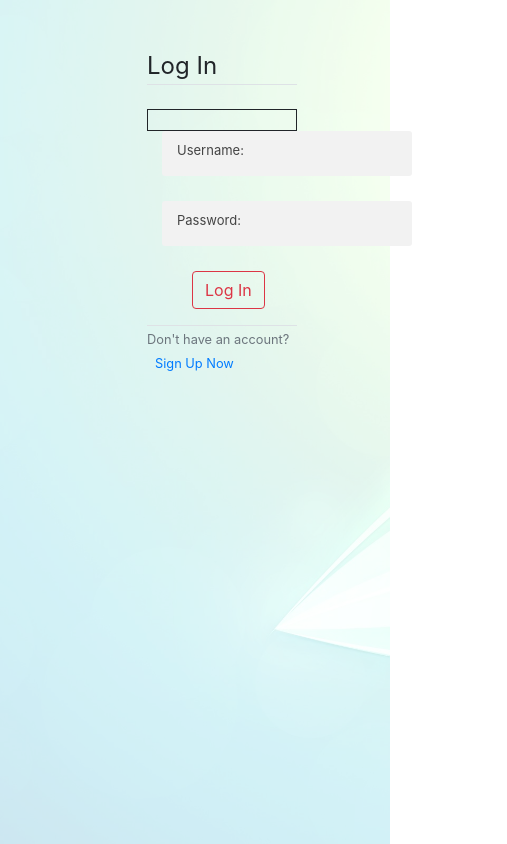
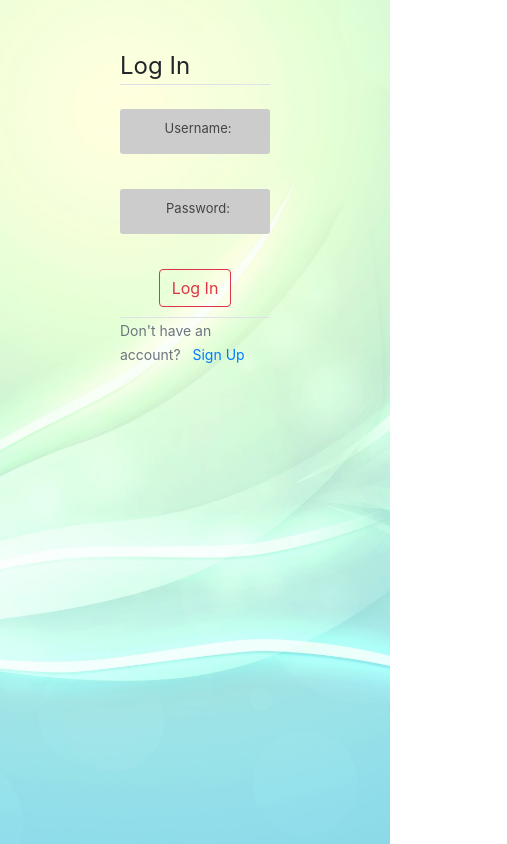
Before and after one commit to Kerman07/to-do-app, a React (Create React App) app in the folder frontend/: page / in a window 390 px wide. Shown: the whole page, 507 px wide, since content can reach past the window. Built offline with nearby package versions, Linux system fonts and the light colour scheme; no server answers.

Commit message:
notifications working, made login and register page responsive

```diff
--- a/frontend/public/index.html
+++ b/frontend/public/index.html
@@ -10,7 +10,7 @@
       crossorigin="anonymous"
     />
 
-    <meta name="viewport" content="width=device-width, initial-scale=1" />
+    <meta name="viewport" content="width=device-width, initial-scale=1, shrink-to-fit=no" />
     <meta name="theme-color" content="#000000" />
     <meta
       name="description"
--- a/frontend/src/assets/styles.css
+++ b/frontend/src/assets/styles.css
@@ -4,18 +4,33 @@
   box-sizing: border-box;
 }
 
-body:before {
+html,
+#root {
+  background: url(back.jpg) no-repeat center center fixed;
+  -webkit-background-size: cover;
+  -moz-background-size: cover;
+  -o-background-size: cover;
+  background-size: cover;
+}
+
+html::before {
+  opacity: 0.2;
+}
+
+/* body:before {
   content: "";
   background-image: url("back.jpg");
   z-index: -1;
   position: absolute;
-  opacity: 0.4;
+  opacity: 0.45;
   top: 0;
   bottom: 0;
   left: 0;
   right: 0;
   background-size: cover;
-}
+  width: 100%;
+  height: 100vh;
+} */
 
 .guest-1 {
   padding-top: 0.5rem;
@@ -72,7 +87,7 @@ body:before {
 }
 
 .custom-field {
-  margin-left: 10%;
+  /* margin-left: 15%; */
   margin-bottom: 25px;
   font-size: 13px;
   position: relative;
@@ -84,10 +99,10 @@ body:before {
   -ms-appearance: none;
   -moz-appearance: none;
   appearance: none;
-  background: #f2f2f2;
+  background: #ccc;
   padding: 12px;
   border-radius: 3px;
-  width: 250px;
+  width: 100%;
   font-size: 14px;
 }
 
@@ -115,3 +130,17 @@ input:valid + .placeholder {
   font-size: 13px;
   color: #222;
 }
+
+.container {
+  width: auto;
+  margin: auto;
+}
+
+.form-group {
+  text-align: center;
+  margin-bottom: 10px;
+}
+
+.text-muted {
+  font-size: 14px;
+}
--- a/frontend/src/components/login.js
+++ b/frontend/src/components/login.js
@@ -1,5 +1,6 @@
 import { useState } from "react";
 import { useHistory } from "react-router-dom";
+import { useDispatch } from "react-redux";
 import userService from "../services/users.js";
 import Notification from "./notification.js";
 import { setNotification } from "../reducers/notificationReducer.js";
@@ -8,17 +9,17 @@ const Login = ({ setRerender }) => {
   const [username, setUsername] = useState("");
   const [password, setPassword] = useState("");
   const history = useHistory();
+  const dispatch = useDispatch();
 
-  const handleLogin = async (event) => {
+  const handleLogin =  async (event) => {
     event.preventDefault();
     const res = await userService.loginUser({ username, password });
-    console.log(res);
     if (res.token !== "") {
       localStorage.setItem("REACT_TOKEN_AUTH", "Token " + res.token);
       setRerender("r");
       history.push("/home");
     } else {
-      setNotification("username or password are not correct", 5000);
+      dispatch(setNotification("Username or password are not correct!", 5000));
       setRerender("c");
     }
   };
@@ -28,11 +29,12 @@ const Login = ({ setRerender }) => {
 
   return (
     <>
-      <div className="container mt-5" style={{ marginLeft: "30%" }}>
-        <div className="content-section col-6">
+      <div className="container mt-5">
+        <div className="col-6 container">
           <legend className="border-bottom mb-4">Log In</legend>
-          <Notification />
+
           <form onSubmit={handleLogin}>
+            <div className="form-group">
               <label className="custom-field">
                 <input
                   type="text"
@@ -42,7 +44,9 @@ const Login = ({ setRerender }) => {
                 />
                 <span className="placeholder">Username:</span>
               </label>
+            </div>
 
+            <div className="form-group">
               <label className="custom-field">
                 <input
                   type="password"
@@ -52,11 +56,14 @@ const Login = ({ setRerender }) => {
                 />
                 <span className="placeholder">Password:</span>
               </label>
+            </div>
+
+            <Notification />
 
             <div className="form-group">
               <button
                 className="btn btn-outline-danger"
-                style={{ marginLeft: "30%" }}
+                style={{ display: "inline", float: "none" }}
                 type="submit"
               >
                 Log In
@@ -67,7 +74,7 @@ const Login = ({ setRerender }) => {
             <small className="text-muted">
               Don't have an account?{" "}
               <a className="ml-2" href="/register">
-                Sign Up Now
+                Sign Up
               </a>
             </small>
           </div>
--- a/frontend/src/components/notification.js
+++ b/frontend/src/components/notification.js
@@ -4,8 +4,15 @@ import { connect } from "react-redux";
 const Notification = (props) => {
   const style = {
     border: "solid",
-    padding: 10,
+    fontSize: 18,
+    padding: 5,
+    marginBottom: 15,
     borderWidth: 1,
+    borderColor: "red",
+    borderRadius: 5,
+    color: "red",
+    textAlign: "center",
+    verticalAlign: "middle",
   };
   if (props.notification !== "")
     return <div style={style}>{props.notification}</div>;
@@ -13,7 +20,7 @@ const Notification = (props) => {
 };
 
 const mapStateToProps = (state) => {
-  return { notification: state.notification };
+  return { notification: state };
 };
 
 export default connect(mapStateToProps)(Notification);
--- a/frontend/src/components/register.js
+++ b/frontend/src/components/register.js
@@ -1,6 +1,9 @@
 import { useState } from "react";
+import { useDispatch } from "react-redux";
 import { useHistory } from "react-router-dom";
+import { setNotification } from "../reducers/notificationReducer";
 import userService from "../services/users";
+import Notification from "./notification";
 
 const Register = ({ setRerender }) => {
   const [username, setUsername] = useState("");
@@ -10,23 +13,33 @@ const Register = ({ setRerender }) => {
   const emailHandler = (event) => setEmail(event.target.value);
   const passwordHandler = (event) => setPassword(event.target.value);
 
+  const dispatch = useDispatch();
   const history = useHistory();
 
-  const handleCreate = () => {
-    const response = userService.createUser({ username, email, password });
-    if (response !== "error") {
+  const handleCreate = async (event) => {
+    event.preventDefault();
+    const response = await userService.createUser({
+      username,
+      email,
+      password,
+    });
+    if ("error" in response) {
+      dispatch(setNotification(response["error"], 5000));
+    } else {
       setUsername("");
       setEmail("");
       setPassword("");
+      await userService.loginUser({ username, password });
+      history.push("/");
     }
-    history.push("/");
   };
 
   return (
-    <div className="container mt-5" style={{ marginLeft: "30%" }}>
-      <div className="content-section col-6">
+    <div className="container mt-5">
+      <div className="col-6 container">
         <legend className="border-bottom mb-4">Register</legend>
         <form onSubmit={handleCreate}>
+          <div className="form-group">
             <label className="custom-field">
               <input
                 type="text"
@@ -36,12 +49,16 @@ const Register = ({ setRerender }) => {
               />
               <span className="placeholder">Username:</span>
             </label>
+          </div>
 
+          <div className="form-group">
             <label className="custom-field">
               <input type="text" id="email" onChange={emailHandler} required />
               <span className="placeholder">Email:</span>
             </label>
+          </div>
 
+          <div className="form-group">
             <label className="custom-field">
               <input
                 type="password"
@@ -51,13 +68,11 @@ const Register = ({ setRerender }) => {
               />
               <span className="placeholder">Password:</span>
             </label>
+          </div>
 
+          <Notification />
           <div className="form-group">
-            <button
-              className="btn btn-outline-danger"
-              style={{ marginLeft: "30%" }}
-              type="submit"
-            >
+            <button className="btn btn-outline-danger" type="submit">
               Register
             </button>
           </div>
@@ -66,7 +81,7 @@ const Register = ({ setRerender }) => {
           <small className="text-muted">
             Already have an account?{" "}
             <a className="ml-2" href="/login">
-              Log In Now
+              Log In
             </a>
           </small>
         </div>
--- a/frontend/src/services/users.js
+++ b/frontend/src/services/users.js
@@ -13,12 +13,19 @@ const loginUser = async ({ username, password }) => {
 };
 
 const createUser = async ({ username, email, password }) => {
-  const response = await axios.post("/register/", {
-    username,
-    email,
-    password,
-  });
-  return response.status === 200 ? response.data : "error";
+  try {
+    const response = await axios.post("/register/", {
+      username,
+      email,
+      password,
+    });
+    return { username, password };
+  } catch (e) {
+    const errors = e.response.data;
+    if (errors.username) return { error: "username: " + errors.username };
+    if (errors.email) return { error: "email: " + errors.email[0] };
+    if (errors.password) return { error: errors.password[0] };
+  }
 };
 
 const userService = { createUser, loginUser };
```
Also changed, not shown: 1 other file (tests, documents, lock files or other folders). Lines whose indentation alone changed are shown as unchanged.
